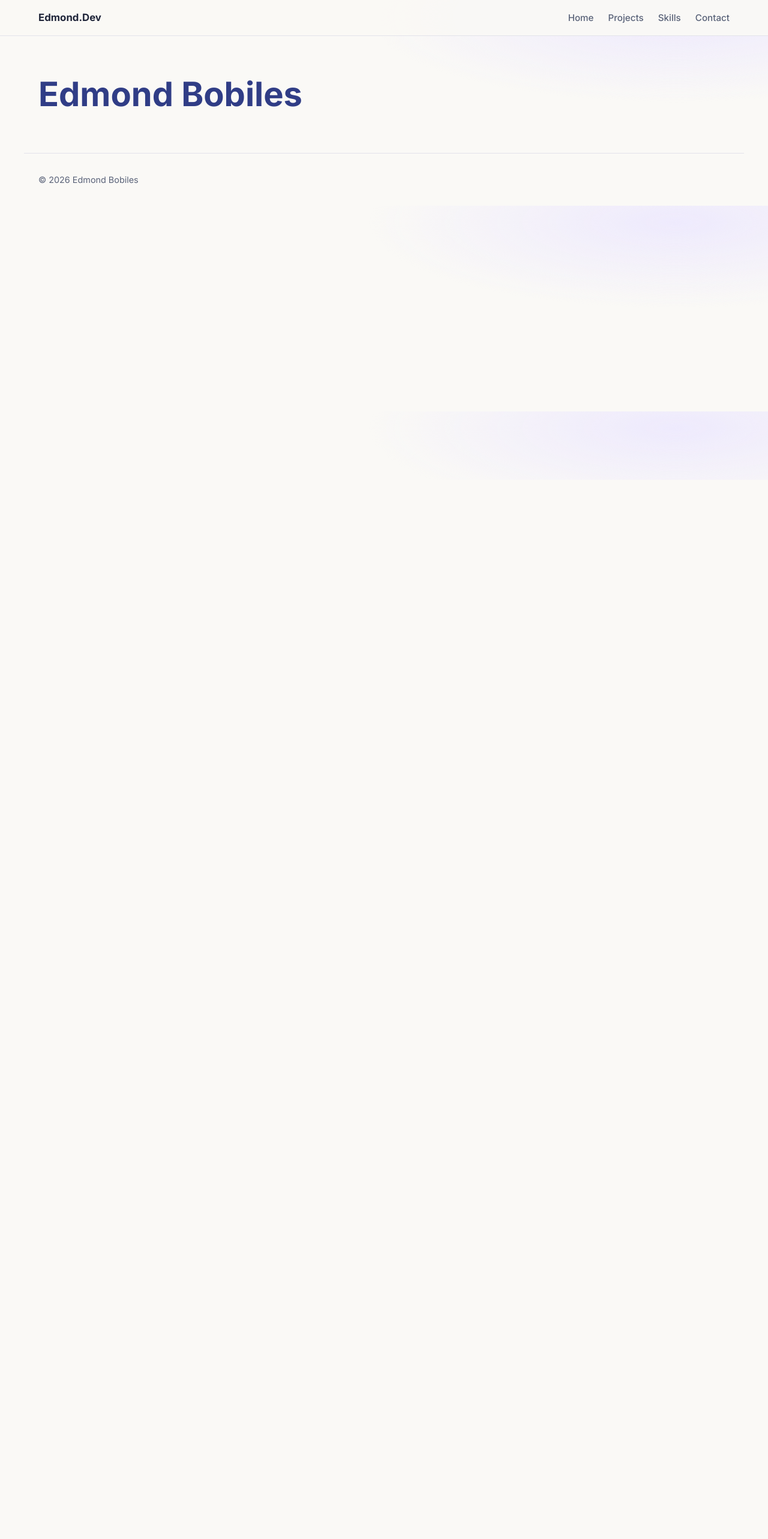
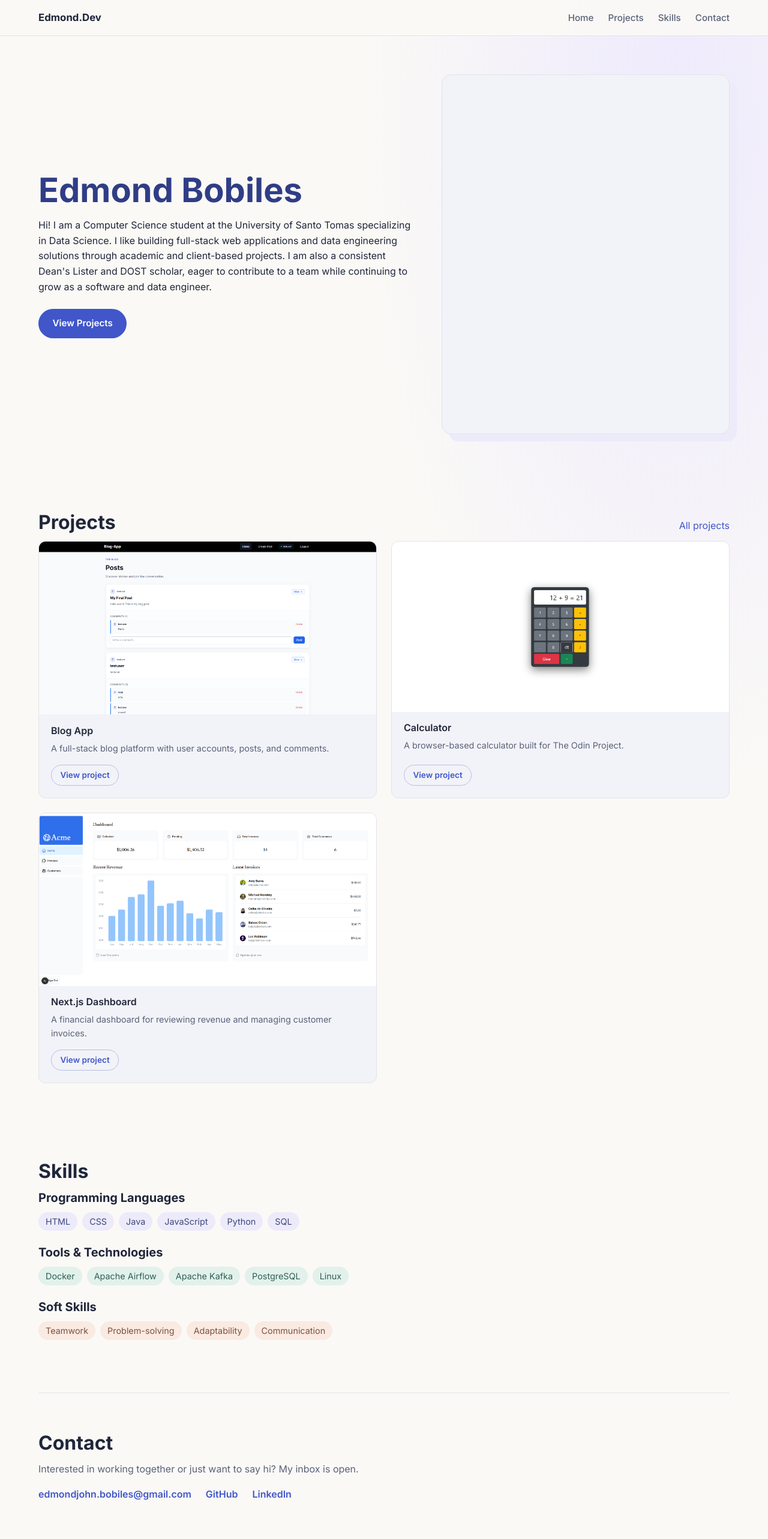
Before and after one commit to edmond-bobiles/portfolio-website, a Next.js app: page / in a window 1280 px wide. Shown: the top 2566 px of the page at 60% size. Before the commit the page ends 800 px from the top, so only its background shows below. Built offline with nearby package versions, Linux system fonts and the light colour scheme.

Commit message:
feat: migrate homepage and reusable project cards

```diff
--- a/src/app/page.tsx
+++ b/src/app/page.tsx
@@ -1,9 +1,130 @@
+import Image from "next/image";
+import Link from "next/link";
+import { ProjectGrid } from "@/components/project-grid";
+import { getOwnerAssets, portfolio } from "@/data/portfolio";
+import { getFeaturedProjects } from "@/data/projects";
+
+const skillStyles = [
+  "bg-lavender text-lavender-ink",
+  "bg-mint text-mint-ink",
+  "bg-peach text-peach-ink",
+];
+
 export default function HomePage() {
+  const { profile, resume } = getOwnerAssets();
+  const { contact } = portfolio;
+
   return (
-    <section className="py-16">
-      <h1 className="text-[3.5rem] leading-[1.2] font-bold text-heading">
-        Edmond Bobiles
-      </h1>
-    </section>
+    <>
+      <section
+        id="home"
+        className="grid min-h-[70vh] grid-cols-[1.3fr_1fr] items-center gap-12 py-16 max-[800px]:min-h-0 max-[800px]:grid-cols-1"
+      >
+        <div>
+          <h1 className="mb-3 text-[3.5rem] leading-[1.2] font-bold text-heading">
+            {portfolio.name}
+          </h1>
+          <p className="mb-6 max-w-[65ch]">{portfolio.bio}</p>
+          <div className="flex flex-wrap gap-4">
+            <Link
+              href="#projects"
+              className="rounded-full border border-transparent bg-accent px-[1.4rem] py-[0.7rem] text-[0.95rem] font-semibold text-white transition-opacity hover:opacity-90"
+            >
+              View Projects
+            </Link>
+            {resume && (
+              <a
+                href={resume}
+                download
+                className="rounded-full border border-outline px-[1.4rem] py-[0.7rem] text-[0.95rem] font-semibold text-accent transition-colors hover:bg-surface"
+              >
+                Download Resume
+              </a>
+            )}
+          </div>
+        </div>
+
+        {profile ? (
+          <Image
+            src={profile}
+            alt={`Photo of ${portfolio.name}`}
+            width={640}
+            height={800}
+            priority
+            sizes="(max-width: 800px) 320px, 40vw"
+            className="aspect-[4/5] w-full rounded-2xl object-cover shadow-[12px_12px_0_var(--color-lavender)] max-[800px]:order-first max-[800px]:max-w-[320px]"
+          />
+        ) : (
+          <div
+            aria-hidden="true"
+            className="aspect-[4/5] w-full rounded-2xl border border-line bg-surface shadow-[12px_12px_0_var(--color-lavender)] max-[800px]:order-first max-[800px]:max-w-[320px]"
+          />
+        )}
+      </section>
+
+      <section id="projects" className="py-16">
+        <div className="flex items-baseline justify-between">
+          <h2 className="mb-3 text-[2rem] leading-[1.2] font-bold">Projects</h2>
+          <Link href="/projects" className="text-accent hover:underline">
+            All projects
+          </Link>
+        </div>
+        <ProjectGrid projects={getFeaturedProjects(6)} />
+      </section>
+
+      <section id="skills" className="py-16">
+        <h2 className="mb-3 text-[2rem] leading-[1.2] font-bold">Skills</h2>
+        {portfolio.skillGroups.map((group, index) => (
+          <div key={group.title}>
+            <h3 className="mb-3 text-xl leading-[1.2] font-bold">{group.title}</h3>
+            <ul className="mb-6 flex flex-wrap gap-2">
+              {group.skills.map((skill) => (
+                <li
+                  key={skill}
+                  className={`rounded-full px-3 py-1 text-[0.9rem] ${skillStyles[index % skillStyles.length]}`}
+                >
+                  {skill}
+                </li>
+              ))}
+            </ul>
+          </div>
+        ))}
+      </section>
+
+      <section id="contact" className="border-t border-line py-16">
+        <h2 className="mb-3 text-[2rem] leading-[1.2] font-bold">Contact</h2>
+        <p className="mb-4 max-w-[65ch] text-muted">{contact.intro}</p>
+        <ul className="flex flex-wrap gap-x-6 gap-y-3">
+          <li>
+            <a
+              href={`mailto:${contact.email}`}
+              className="font-semibold text-accent hover:underline"
+            >
+              {contact.email}
+            </a>
+          </li>
+          <li>
+            <a
+              href={contact.github}
+              target="_blank"
+              rel="noopener noreferrer"
+              className="font-semibold text-accent hover:underline"
+            >
+              GitHub
+            </a>
+          </li>
+          <li>
+            <a
+              href={contact.linkedin}
+              target="_blank"
+              rel="noopener noreferrer"
+              className="font-semibold text-accent hover:underline"
+            >
+              LinkedIn
+            </a>
+          </li>
+        </ul>
+      </section>
+    </>
   );
 }
--- /dev/null
+++ b/src/components/project-card.tsx
@@ -0,0 +1,42 @@
+import Image from "next/image";
+import Link from "next/link";
+import type { Project } from "@/types/project";
+
+export function ProjectCard({ project }: { project: Project }) {
+  return (
+    <article className="flex flex-col overflow-hidden rounded-xl border border-line bg-surface transition duration-200 hover:-translate-y-0.5 hover:border-accent">
+      {project.image && (
+        <Image
+          src={project.image}
+          alt={`Illustrated preview of ${project.title}`}
+          width={0}
+          height={0}
+          sizes="(max-width: 640px) 100vw, 600px"
+          className="block h-auto w-full"
+        />
+      )}
+      <div className="flex flex-1 flex-col gap-2 px-5 pt-[1.1rem] pb-5">
+        <h3 className="text-base leading-[1.2] font-semibold">{project.title}</h3>
+        <p className="text-[0.9rem] text-muted">{project.summary}</p>
+        <div className="mt-auto flex items-center gap-4 pt-2">
+          <Link
+            href={`/projects/${project.id}`}
+            className="rounded-full border border-outline px-[0.9rem] py-[0.35rem] text-[0.85rem] font-semibold text-accent transition-colors hover:bg-page"
+          >
+            View project
+          </Link>
+          {project.demo && (
+            <a
+              href={project.demo}
+              target="_blank"
+              rel="noopener noreferrer"
+              className="text-[0.85rem] font-semibold text-accent hover:underline"
+            >
+              Live site
+            </a>
+          )}
+        </div>
+      </div>
+    </article>
+  );
+}
--- /dev/null
+++ b/src/components/project-grid.tsx
@@ -0,0 +1,12 @@
+import { ProjectCard } from "@/components/project-card";
+import type { Project } from "@/types/project";
+
+export function ProjectGrid({ projects }: { projects: Project[] }) {
+  return (
+    <div className="grid grid-cols-2 gap-6 max-[640px]:grid-cols-1">
+      {projects.map((project) => (
+        <ProjectCard key={project.id} project={project} />
+      ))}
+    </div>
+  );
+}
```
